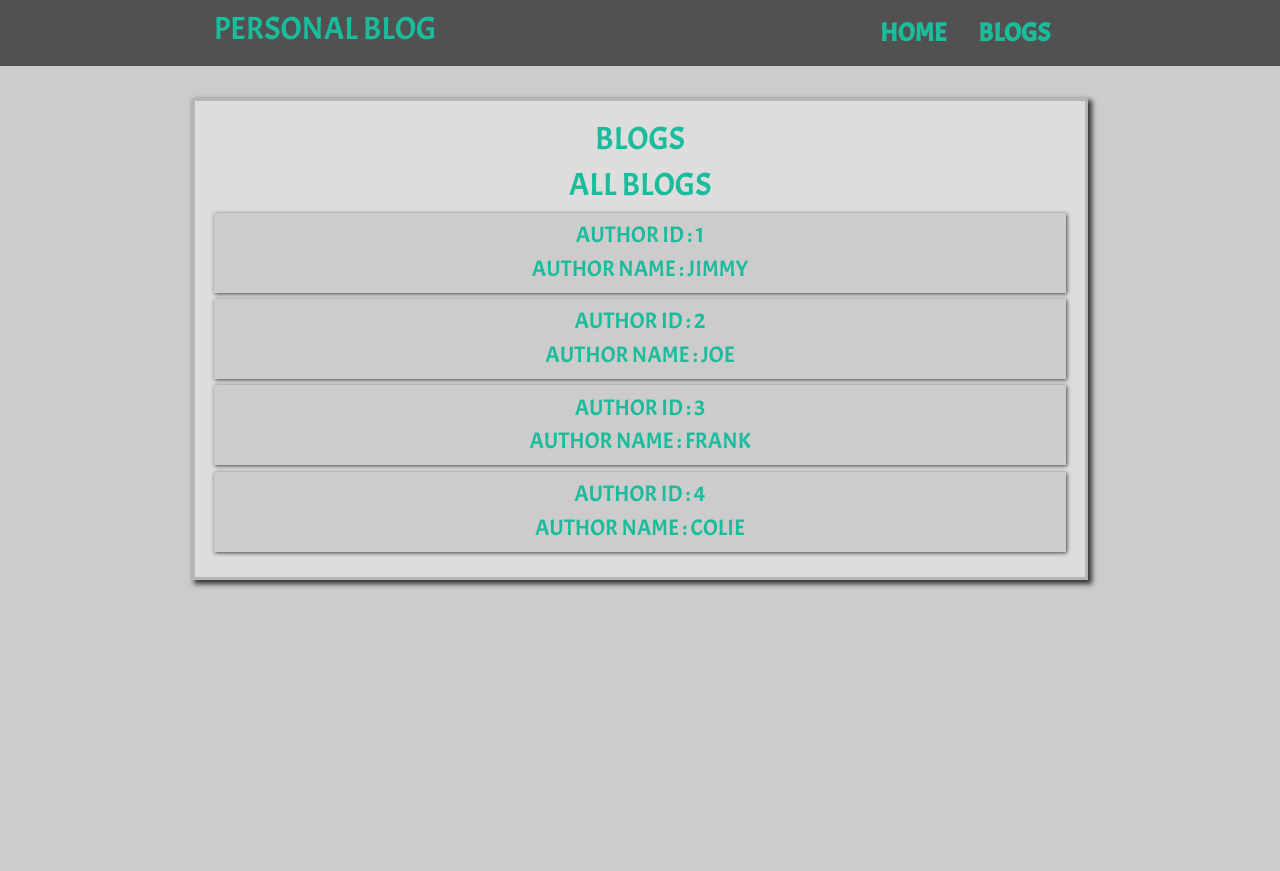
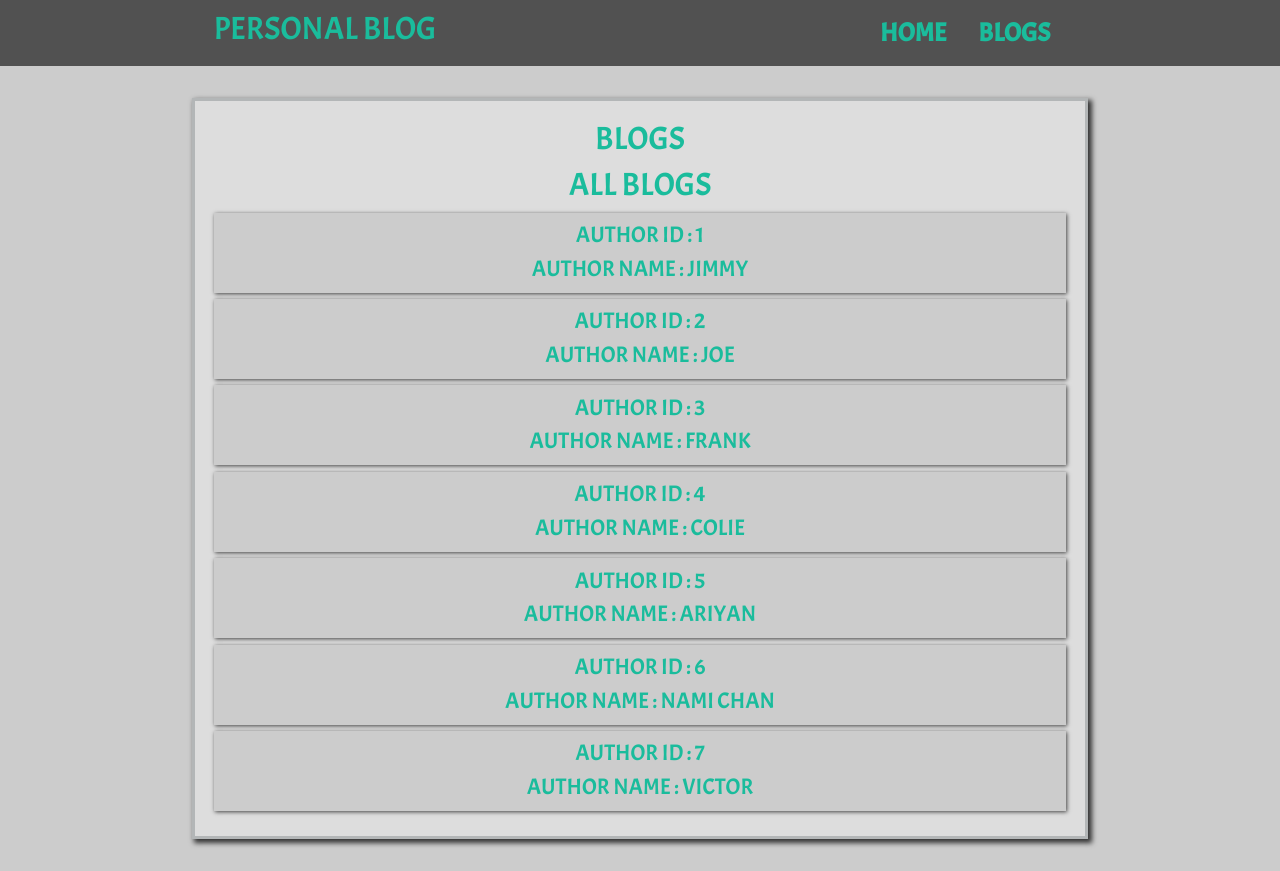
Before and after one commit to Ariyan0047/Blog, a React (Create React App) app: page / in a window 1280 px wide. Before the commit the page ends 800 px from the top, so only its background shows below. Built offline with nearby package versions, Linux system fonts and the light colour scheme; data requests are answered from the project's data file; the HTML template or start-up script is replaced by a standard one.

Commit message:
Twelveth Commit

```diff
--- a/Data/db.json
+++ b/Data/db.json
@@ -19,6 +19,24 @@
       "id": 4,
       "name": "colie",
       "blog": "Lorem ipsum dolor sit amet consectetur adipisicing elit. Repudiandae, tempora? Fuga, nulla! Tempora quas nostrum veniam provident possimus! Eius, ex aut accusantium architecto eveniet assumenda consectetur. Reprehenderit tempore fugit eligendi doloremque corrupti, enim in corporis recusandae veniam amet doloribus, aut dolor eveniet cupiditate sed sit accusantium nisi facilis tenetur? Repellendus."
+    },
+    {
+      "title": "lorem ipsum",
+      "blog": "It is a long established fact that a reader will be distracted by the readable content of a page when looking at its layout. The point of using Lorem Ipsum is that it has a more-or-less normal distribution of letters, as opposed to using 'Content here, content here', making it look like readable English. Many desktop publishing packages and web page editors now use Lorem Ipsum as their default model text, and a search for 'lorem ipsum' will uncover many web sites still in their infancy. Various versions have evolved over the years, sometimes by accident, sometimes on purpose (injected humour and the like).",
+      "name": "ariyan",
+      "id": 5
+    },
+    {
+      "title": "lorem 50",
+      "blog": "It is a long established fact that a reader will be distracted by the readable content of a page when looking at its layout. The point of using Lorem Ipsum is that it has a more-or-less normal distribution of letters, as opposed to using 'Content here, content here', making it look like readable English. Many desktop publishing packages and web page editors now use Lorem Ipsum as their default model text, and a search for 'lorem ipsum' will uncover many web sites still in their infancy. Various versions have evolved over the years, sometimes by accident, sometimes on purpose (injected humour and the like).",
+      "name": "nami chan",
+      "id": 6
+    },
+    {
+      "title": "summary",
+      "blog": "There are many variations of passages of Lorem Ipsum available, but the majority have suffered alteration in some form, by injected humour, or randomised words which don't look even slightly believable. If you are going to use a passage of Lorem Ipsum, you need to be sure there isn't anything embarrassing hidden in the middle of text. All the Lorem Ipsum generators on the Internet tend to repeat predefined chunks as necessary, making this the first true generator on the Internet. It uses a dictionary of over 200 Latin words, combined with a handful of model sentence structures, to generate Lorem Ipsum which looks reasonable. The generated Lorem Ipsum is therefore always free from repetition, injected humour, or non-characteristic words etc.",
+      "name": "victor",
+      "id": 7
     }
   ]
 }
--- a/src/Components/Create.js
+++ b/src/Components/Create.js
@@ -4,11 +4,22 @@
   const [title, setTitle] = useState("");
   const [blog, setBlog] = useState("");
   const [name, setName] = useState("");
+  const [isPending, setPending] = useState(false);
 
   const handleSubmit = (event) => {
     event.preventDefault();
     const createBlog = { title, blog, name };
-    console.log(createBlog);
+
+    fetch("http://localhost:8000/blogs", {
+      method: "POST",
+      headers: { "content-type": "application/json" },
+      body: JSON.stringify(createBlog),
+    }).then(() => setPending(false));
+
+    setTitle("");
+    setBlog("");
+    setName("");
+    setPending(true);
   };
 
   return (
@@ -34,7 +45,7 @@
             id="blog"
             required
             value={blog}
-            placeholder="ENTER AUTHOR NAME"
+            placeholder="ENTER BLOG"
             onChange={(event) => setBlog(event.target.value)}
           ></textarea>
         </div>
@@ -46,11 +57,12 @@
             id="name"
             required
             value={name}
-            placeholder="ENTER BLOG"
+            placeholder="ENTER AUTHOR NAME"
             onChange={(event) => setName(event.target.value)}
           />
         </div>
-        <input type="submit" value="SUBMIT" />
+        {!isPending && <input type="submit" value="SUBMIT" />}
+        {isPending && <input type="submit" value="SUBMITING....." disabled />}
       </form>
     </div>
   );
```
